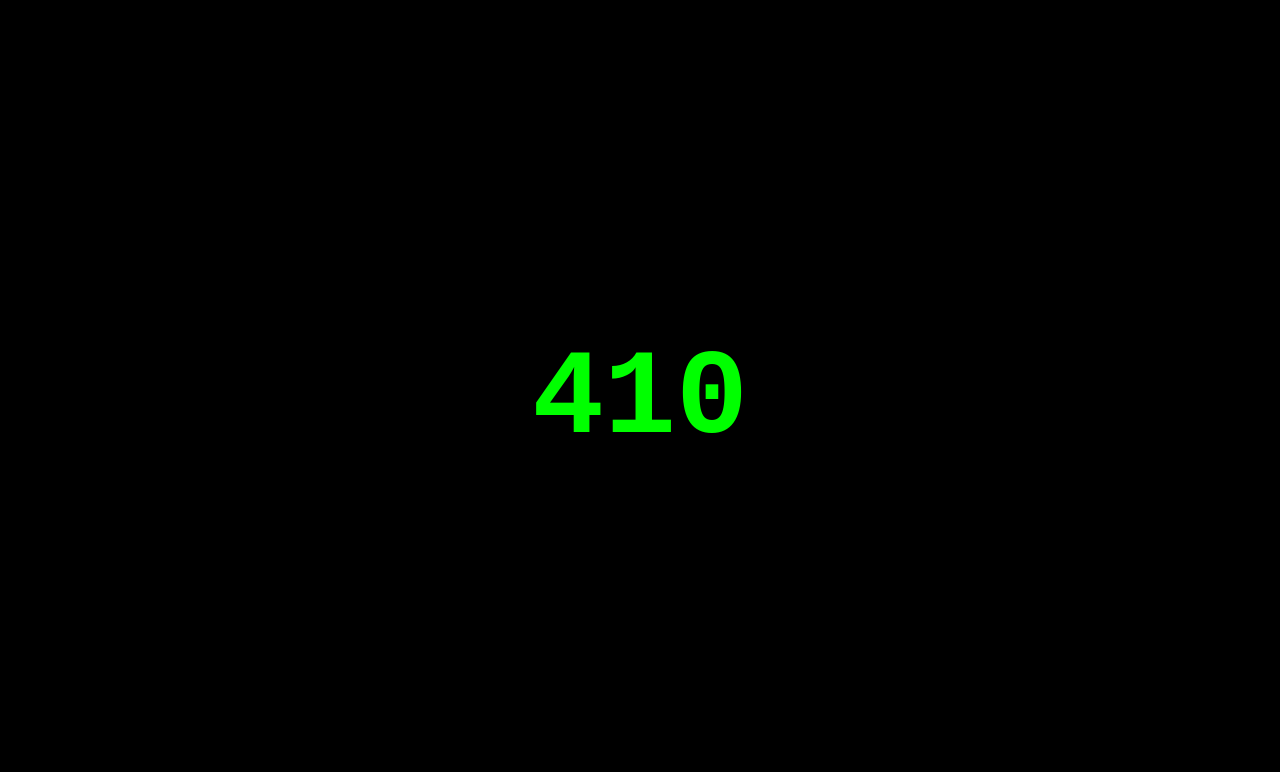
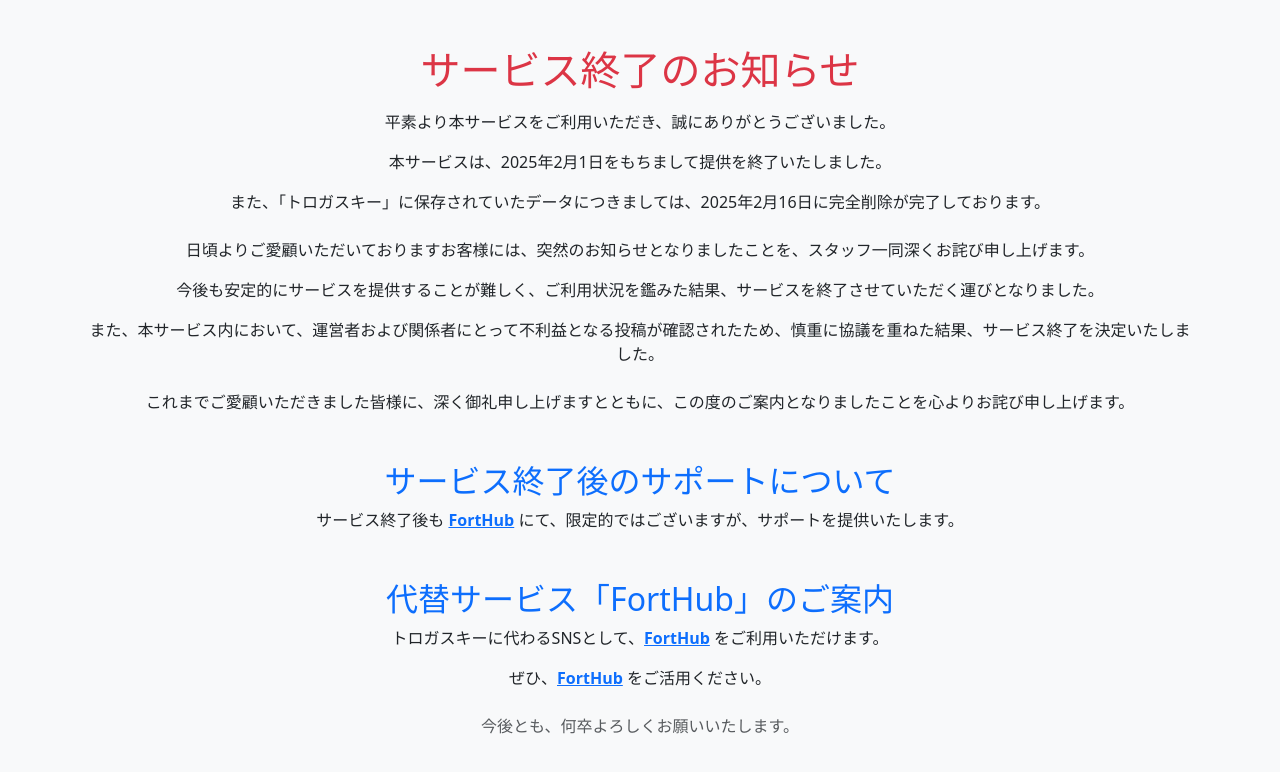
Before and after one commit to Nifemiss/Domain, a plain HTML site: page index.html in a window 1280 px wide. Drawn offline with nearby package versions, Linux system fonts and the light colour scheme.

Commit message:
Update index.html

```diff
--- a/index.html
+++ b/index.html
@@ -3,68 +3,48 @@
 <head>
     <meta charset="UTF-8">
     <meta name="viewport" content="width=device-width, initial-scale=1.0">
-  <title>torozuki.jp</title>
+    <title>サービス終了のお知らせ</title>
+    <link href="https://cdn.jsdelivr.net/npm/bootstrap@5.3.2/dist/css/bootstrap.min.css" rel="stylesheet">
     <style>
         body {
-      margin: 0;
-      padding: 0;
-      background-color: black;
-      color: #00FF00;
-      font-family: 'Courier New', Courier, monospace;
             display: flex;
             justify-content: center;
             align-items: center;
             height: 100vh;
+            background-color: #f8f9fa;
             text-align: center;
-      overflow: hidden;
         }
-    .container {
-      z-index: 2;
+        .fade-in {
+            opacity: 0;
+            animation: fadeInAnimation 1.5s ease-in-out forwards;
         }
-    .header {
-      font-size: 24px;
-      font-weight: bold;
-      margin: 0;
-    }
-    .error-text {
-      font-size: 120px;
-      font-weight: bold;
-      margin: 0;
-      animation: blink 1s infinite;
-    }
-    .command-line {
-      font-size: 20px;
-      margin-top: 20px;
-      white-space: nowrap;
-      overflow: hidden;
-      width: 100%;
-      animation: commandScroll 3s steps(30) 1;
-    }
-    .output {
-      margin-top: 20px;
-      font-size: 18px;
-      color: #00FF00;
-      white-space: nowrap;
-      display: inline-block;
-    }
-    @keyframes blink {
-      0% { opacity: 1; }
-      50% { opacity: 0; }
-      100% { opacity: 1; }
-    }
-    @keyframes commandScroll {
-      0% {
-        width: 0;
-      }
-      100% {
-        width: 100%;
-      }
+        @keyframes fadeInAnimation {
+            from { opacity: 0; }
+            to { opacity: 1; }
         }
     </style>
 </head>
 <body>
-  <div class="container">
-    <div class="error-text">410</div>
+    <div class="container fade-in">
+        <h1 class="text-danger">サービス終了のお知らせ</h1>
+        <p class="mt-3">平素より本サービスをご利用いただき、誠にありがとうございました。</p>
+        <p>本サービスは、2025年2月1日をもちまして提供を終了いたしました。</p>
+        <p>また、「トロガスキー」に保存されていたデータにつきましては、2025年2月16日に完全削除が完了しております。</p>
+
+        <p class="mt-4">日頃よりご愛顧いただいておりますお客様には、突然のお知らせとなりましたことを、スタッフ一同深くお詫び申し上げます。</p>
+        <p>今後も安定的にサービスを提供することが難しく、ご利用状況を鑑みた結果、サービスを終了させていただく運びとなりました。</p>
+        <p>また、本サービス内において、運営者および関係者にとって不利益となる投稿が確認されたため、慎重に協議を重ねた結果、サービス終了を決定いたしました。</p>
+
+        <p class="mt-4">これまでご愛顧いただきました皆様に、深く御礼申し上げますとともに、この度のご案内となりましたことを心よりお詫び申し上げます。</p>
+
+        <h2 class="mt-5 text-primary">サービス終了後のサポートについて</h2>
+        <p>サービス終了後も <a href="https://forthub.jp" class="text-primary fw-bold">FortHub</a> にて、限定的ではございますが、サポートを提供いたします。</p>
+
+        <h2 class="mt-5 text-primary">代替サービス「FortHub」のご案内</h2>
+        <p>トロガスキーに代わるSNSとして、<a href="https://forthub.jp" class="text-primary fw-bold">FortHub</a> をご利用いただけます。</p>
+        <p>ぜひ、<a href="https://forthub.jp" class="text-primary fw-bold">FortHub</a> をご活用ください。</p>
+
+        <p class="mt-4 text-muted">今後とも、何卒よろしくお願いいたします。</p>
     </div>
 </body>
 </html>
```
Lines whose indentation alone changed are shown as unchanged.
